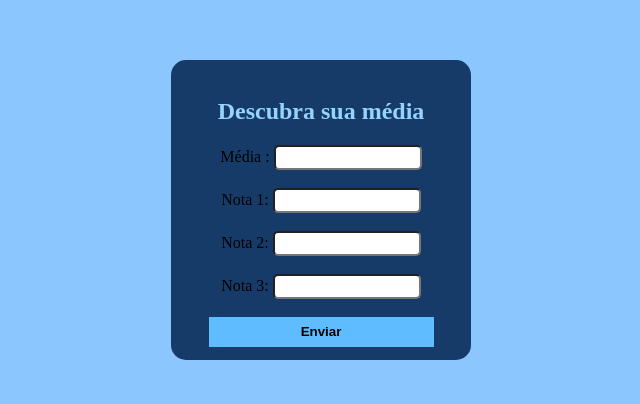
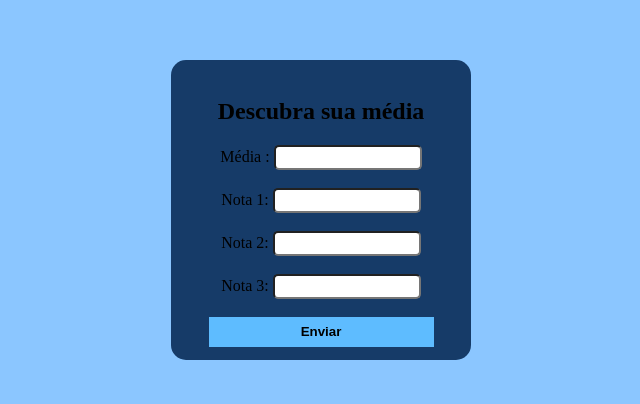
Before and after one commit to AlexSousaVeras/M-dia-escolar, a plain HTML site: page index.html in a window 1280 px wide. Shown: the part 190-594 px from the top of the page, without its empty margins (319-959 px from the left). Drawn offline with Linux system fonts and the light colour scheme.

Commit message:
Update styles.css

```diff
--- a/css/styles.css
+++ b/css/styles.css
@@ -20,7 +20,7 @@ body {
 }
 
 h2 {
-    color: #96d3ff;
+    color: black;
 }
 
 button {
```
